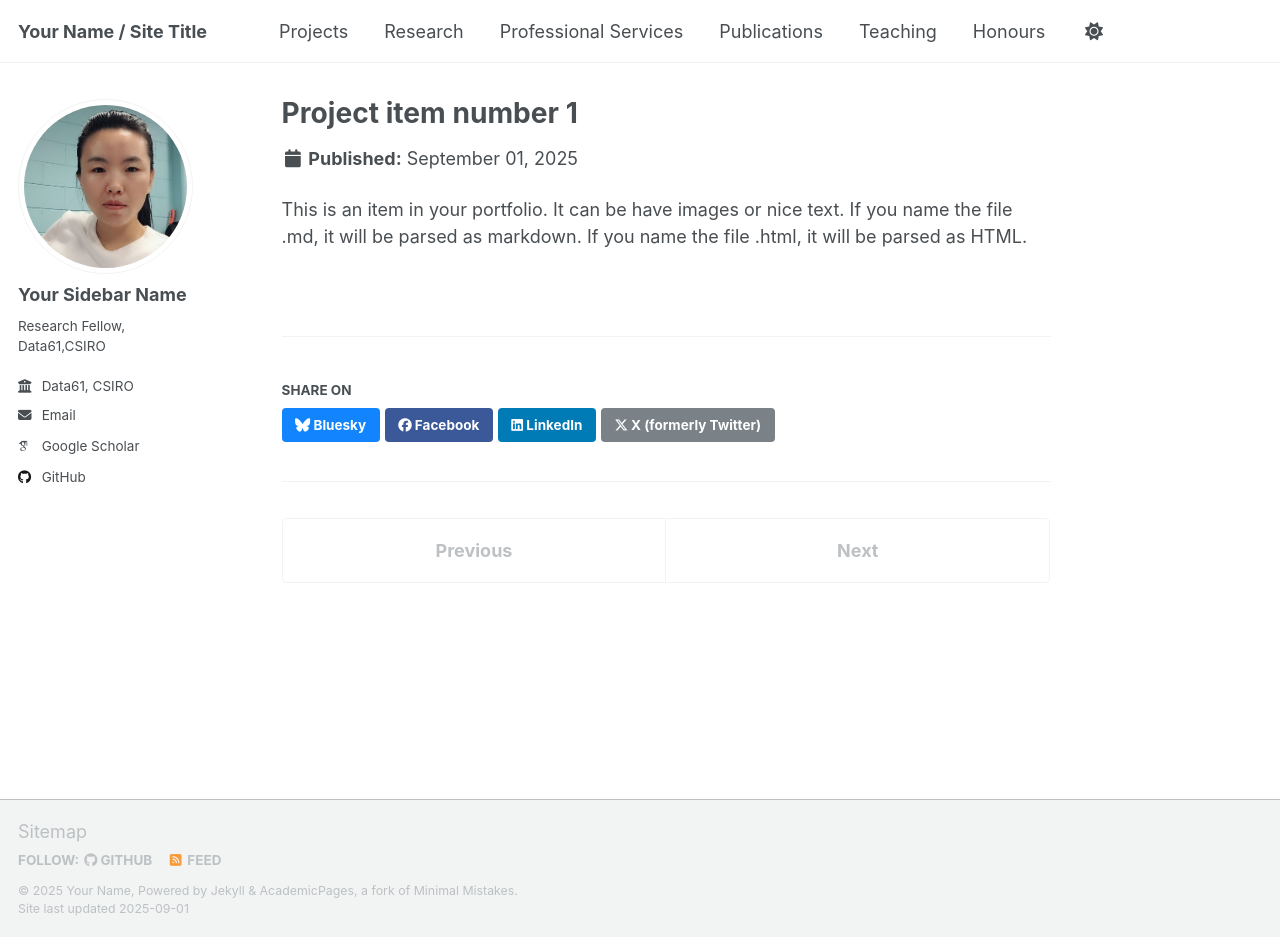
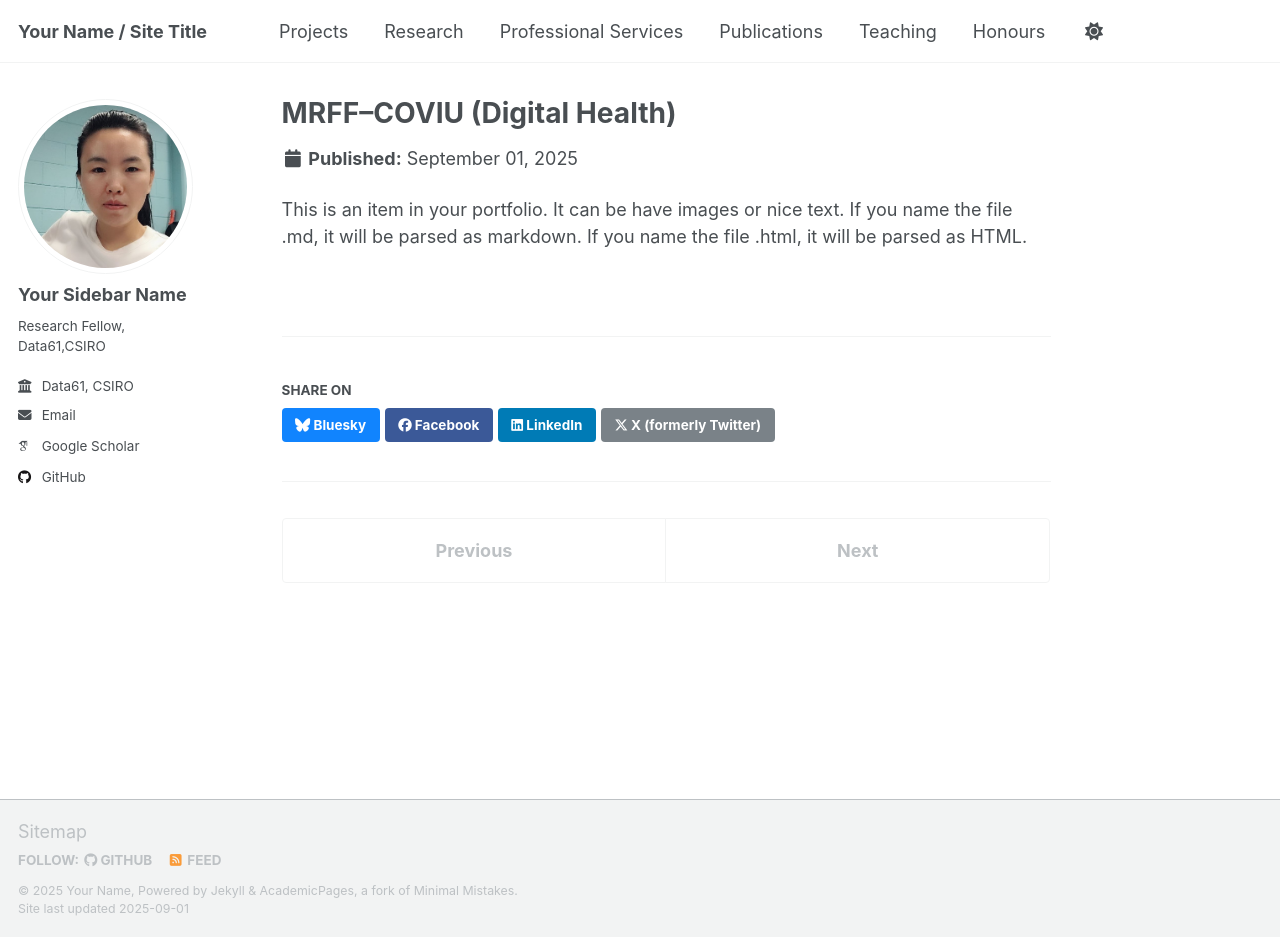
Before and after one commit to Miaohua9/Miaohua9.github.io, a Jekyll site: the page built from _projects/project-3.md, in a window 1280 px wide and 937 px high. Built offline with Jekyll 4.4.1, drawn with Linux system fonts in a browser that asks for light colours; some web fonts are replaced; a script that is not in the unit is left out.

Commit message:
Update project-3.md

```diff
--- a/_projects/project-3.md
+++ b/_projects/project-3.md
@@ -1,6 +1,6 @@
 ---
-title: "Project item number 1"
-excerpt: "Short description of portfolio item number 1<br/><img src='/images/500x300.png'>"
+title: "MRFF–COVIU (Digital Health)"
+excerpt: "Designed an image segmentation model for diabetic foot ulcer detection to assist clinical decision-making. The model supports consistent, timely, and cost-effective wound assessment.<br/><img src='/images/health.png'>"
 collection: project
 ---
 
```
